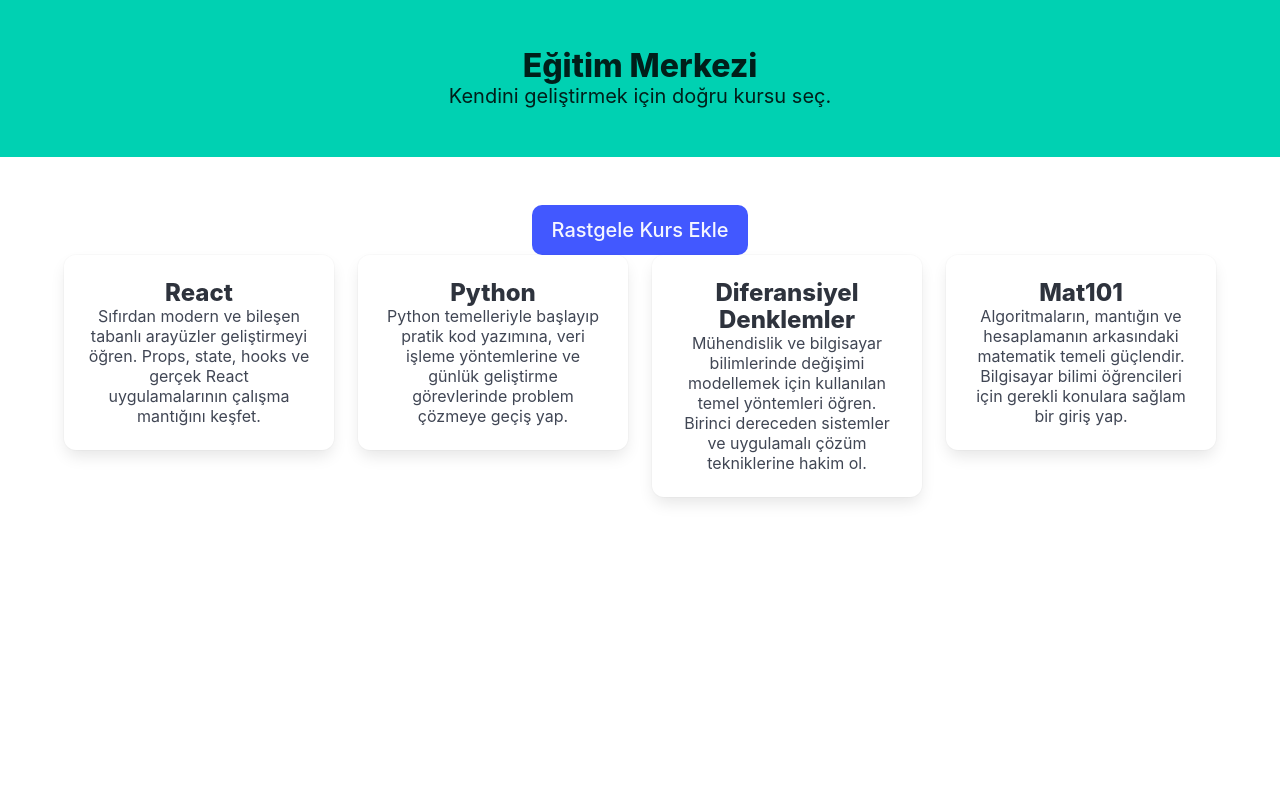
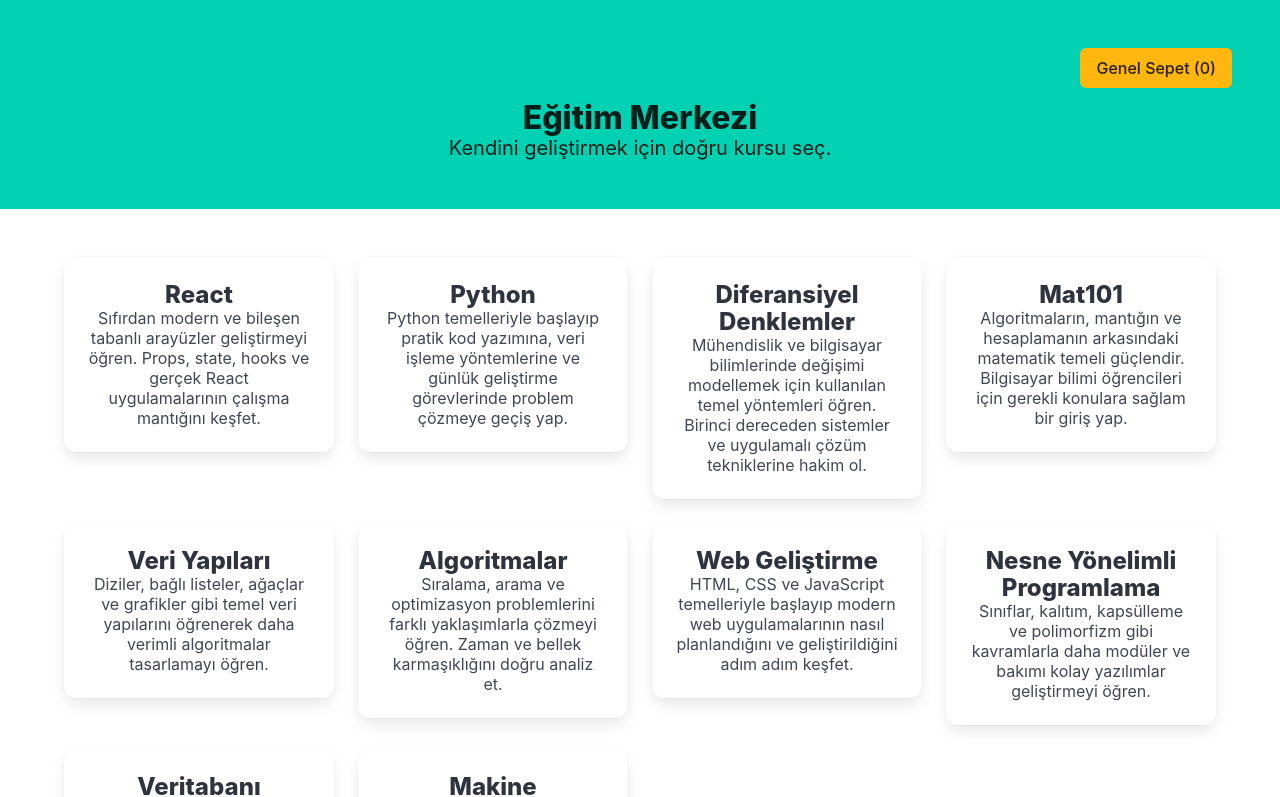
Before and after one commit to EreenS/Education, a React (Create React App) app: page / in a window 1280 px wide. Shown: the top 797 px of the page. Built offline with nearby package versions, Linux system fonts and the light colour scheme.

Commit message:
Implement course cart functionality and enhance course display

```diff
--- a/src/App.js
+++ b/src/App.js
@@ -3,7 +3,7 @@ import './App.css';
 import Course from './Course';
 
 function App() {
-  const [courses, setCourses] = useState([
+  const [courses] = useState([
     {
       id: 1,
       title: 'React',
@@ -23,70 +23,109 @@ function App() {
       id: 4,
       title: 'Mat101',
       description: 'Algoritmaların, mantığın ve hesaplamanın arkasındaki matematik temeli güçlendir. Bilgisayar bilimi öğrencileri için gerekli konulara sağlam bir giriş yap.'
-    }
-  ]);
-
-  const randomCoursePool = [
+    },
     {
+      id: 5,
       title: 'Veri Yapıları',
       description: 'Diziler, bağlı listeler, ağaçlar ve grafikler gibi temel veri yapılarını öğrenerek daha verimli algoritmalar tasarlamayı öğren.'
     },
     {
+      id: 6,
       title: 'Algoritmalar',
       description: 'Sıralama, arama ve optimizasyon problemlerini farklı yaklaşımlarla çözmeyi öğren. Zaman ve bellek karmaşıklığını doğru analiz et.'
     },
     {
+      id: 7,
       title: 'Web Geliştirme',
       description: 'HTML, CSS ve JavaScript temelleriyle başlayıp modern web uygulamalarının nasıl planlandığını ve geliştirildiğini adım adım keşfet.'
     },
     {
+      id: 8,
       title: 'Nesne Yönelimli Programlama',
       description: 'Sınıflar, kalıtım, kapsülleme ve polimorfizm gibi kavramlarla daha modüler ve bakımı kolay yazılımlar geliştirmeyi öğren.'
     },
     {
+      id: 9,
       title: 'Veritabanı Temelleri',
       description: 'İlişkisel veritabanı mantığını, SQL sorgularını ve veri modellemeyi öğrenerek uygulamaların veri katmanını sağlamlaştır.'
+    },
+    {
+      id: 10,
+      title: 'Makine Öğrenmesi Temelleri',
+      description: 'Denetimli öğrenme, model eğitimi ve temel değerlendirme metrikleriyle veri odaklı tahmin sistemleri kurmaya giriş yap.'
     }
-  ];
+  ]);
 
-  const addRandomCourse = () => {
-    const randomIndex = Math.floor(Math.random() * randomCoursePool.length);
-    const selectedCourse = randomCoursePool[randomIndex];
+  const [cartItems, setCartItems] = useState([]);
+  const [isCartOpen, setIsCartOpen] = useState(false);
 
-    setCourses((prevCourses) => [
-      ...prevCourses,
-      {
-        id: `${Date.now()}-${Math.random()}`,
-        title: selectedCourse.title,
-        description: selectedCourse.description
+  const addToCart = (course) => {
+    setCartItems((prevCartItems) => {
+      const existingCourse = prevCartItems.find((item) => item.id === course.id);
+
+      if (existingCourse) {
+        return prevCartItems.map((item) => (
+          item.id === course.id
+            ? { ...item, quantity: item.quantity + 1 }
+            : item
+        ));
       }
-    ]);
+
+      return [...prevCartItems, { id: course.id, title: course.title, quantity: 1 }];
+    });
   };
+
+  const totalCartCount = cartItems.reduce((total, item) => total + item.quantity, 0);
 
   return (
     <div className="App">
       <section className="hero is-primary">
         <div className="hero-body">
+          <div className="hero-actions">
+            <button className="button is-warning" onClick={() => setIsCartOpen(true)}>
+              Genel Sepet ({totalCartCount})
+            </button>
+          </div>
           <p className="title">Eğitim Merkezi</p>
           <p className="subtitle">Kendini geliştirmek için doğru kursu seç.</p>
         </div>
       </section>
+
       <div className='course-section container'>
-        <div className='button-wrapper'>
-          <button className='button is-link is-medium' onClick={addRandomCourse}>
-            Rastgele Kurs Ekle
-          </button>
-        </div>
-
         <div className='columns is-multiline'>
           {courses.map((course) => (
             <div className='column is-12-mobile is-6-tablet is-3-desktop' key={course.id}>
               <Course
                 title={course.title}
                 description={course.description}
+                onAddToCart={() => addToCart(course)}
               />
             </div>
           ))}
+        </div>
+      </div>
+
+      <div className={`modal ${isCartOpen ? 'is-active' : ''}`}>
+        <div className="modal-background" onClick={() => setIsCartOpen(false)}></div>
+        <div className="modal-card">
+          <header className="modal-card-head">
+            <p className="modal-card-title">Sepetim</p>
+            <button className="delete" aria-label="close" onClick={() => setIsCartOpen(false)}></button>
+          </header>
+          <section className="modal-card-body has-text-left">
+            {cartItems.length === 0 ? (
+              <p>Sepetiniz boş. Kurs kartlarındaki Sepete Ekle butonunu kullanabilirsiniz.</p>
+            ) : (
+              <ul>
+                {cartItems.map((item) => (
+                  <li key={item.id}>{item.title} x {item.quantity}</li>
+                ))}
+              </ul>
+            )}
+          </section>
+          <footer className="modal-card-foot is-justify-content-flex-end">
+            <button className="button" onClick={() => setIsCartOpen(false)}>Kapat</button>
+          </footer>
         </div>
       </div>
     </div>
```
